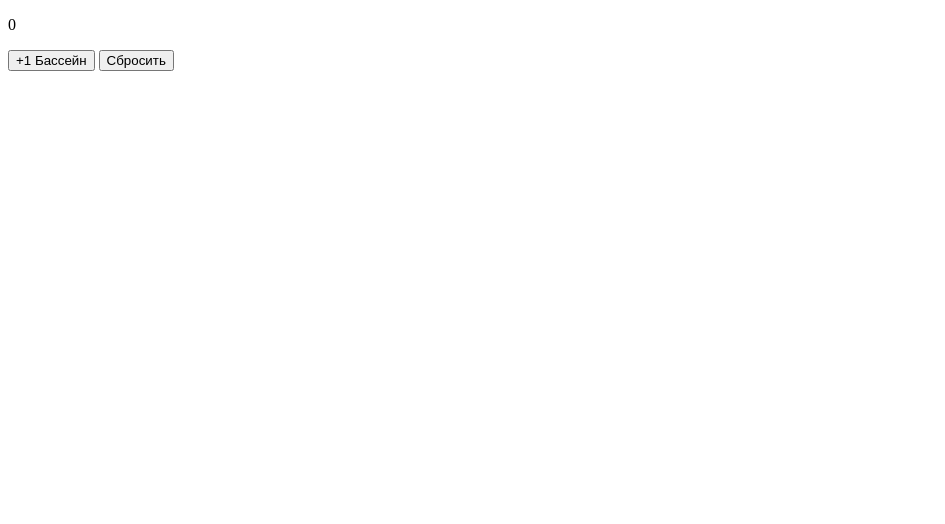
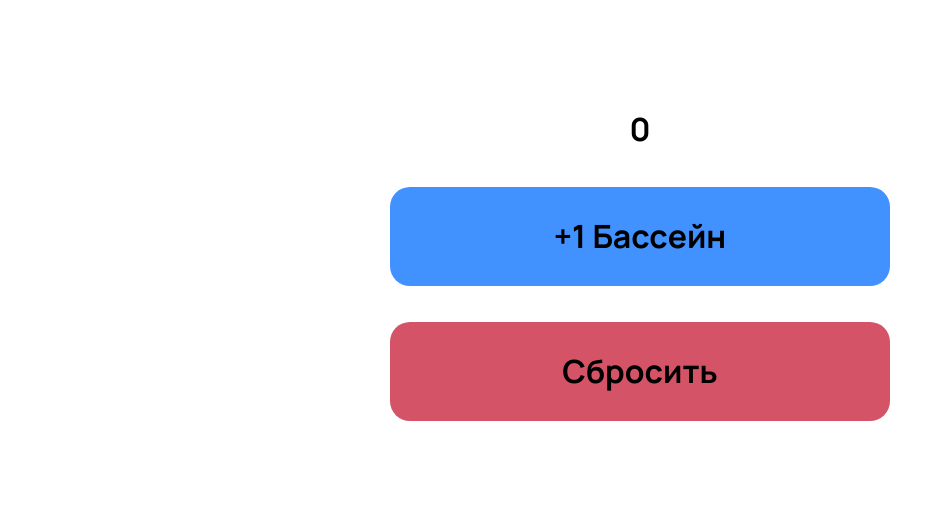
Before and after one commit to TimaBelov/counter-app, a plain HTML site: page index.html in a window 1280 px wide. Shown: the whole page, without its empty margins (0-945 px from the left). Drawn offline with Linux system fonts and the light colour scheme.

Commit message:
remake logic and make design site

```diff
--- a/index.css
+++ b/index.css
@@ -0,0 +1,48 @@
+html,button{
+    font-family: 'Manrope',sans-serif;
+}
+
+.counter{
+
+    padding: 100px;
+    display: flex;
+    text-align: center;
+    flex-direction: column;
+
+    gap: 36px;
+}
+
+button{
+    margin: 0 auto;
+
+    font-size: 32px;
+    font-weight: 700;
+    line-height: 43px;
+
+    border: 0;
+    cursor: pointer;
+}
+
+.counter__value{
+    margin: 0;
+    font-size: 32px;
+    font-weight: 700;
+    line-height: 43px;
+
+}
+
+.counter__add-button{
+    padding: 28px 164px;
+    background-color: #4191FF;
+    border-radius: 20px;
+}
+
+.counter__reset-button{
+    padding: 28px 172px;
+    background-color: #D45366;
+    border-radius: 20px;
+}
+
+.counter__add-button:hover, .counter__reset-button:hover{
+    opacity: 0.7;
+}
--- a/index.html
+++ b/index.html
@@ -1,17 +1,27 @@
 <!DOCTYPE html>
 <html lang="en">
-<head>
-    <meta charset="UTF-8">
-    <meta http-equiv="X-UA-Compatible" content="IE=edge">
-    <meta name="viewport" content="width=device-width, initial-scale=1.0">
+  <head>
+    <meta charset="UTF-8" />
+    <meta http-equiv="X-UA-Compatible" content="IE=edge" />
+    <meta name="viewport" content="width=device-width, initial-scale=1.0" />
     <title>Счётчик</title>
-
-    <link rel="stylesheet" href="index.css">
-</head>
-<body>
-    <p class="counter">0</p>
-    <button class="increment-btn">+1 Бассейн</button>
-    <button class="reset-btn">Сбросить</button>
+    <link rel="preconnect" href="https://fonts.googleapis.com" />
+    <link rel="preconnect" href="https://fonts.gstatic.com" crossorigin />
+    <link
+      href="https://fonts.googleapis.com/css2?family=Manrope:wght@700&display=swap"
+      rel="stylesheet"
+    />
+    <link rel="stylesheet" href="index.css" />
+    <link rel="icon" href="icon.png" type="image/x-icon" />
+  </head>
+  <body class="body">
+    <section class="counter">
+      <p class="counter__value"></p>
+      <button id="addOnePoolBtn" class="counter__add-button" data-pools="1">
+        +1 Бассейн
+      </button>
+      <button id="resetBtn" class="counter__reset-button">Сбросить</button>
+    </section>
     <script src="index.js"></script>
-</body>
+  </body>
 </html>
--- a/index.js
+++ b/index.js
@@ -1,15 +1,18 @@
-let counter = 0;
+const inc_btn = document.getElementById('addOnePoolBtn');
+const res_btn = document.getElementById('resetBtn');
+const counterText = document.querySelector('.counter__value');
 
-let inc_btn = document.querySelector('.increment-btn');
-let res_btn = document.querySelector('.reset-btn');
-let counterText = document.querySelector('.counter');
+const COUNTER_INITIAL_VALUE = 0;
+
+let counter = COUNTER_INITIAL_VALUE;
+counterText.innerText = counter;
 
 inc_btn.addEventListener('click',function() {
-    counter = counter + 1;
+    counter = counter + parseInt(inc_btn.dataset.pools);
     counterText.innerText = counter;
 });
 
 res_btn.addEventListener('click',function(){
-    counter = 0;
+    counter = COUNTER_INITIAL_VALUE;
     counterText.innerText = counter;
 });
```
Also changed, not shown: icon.png (added).
